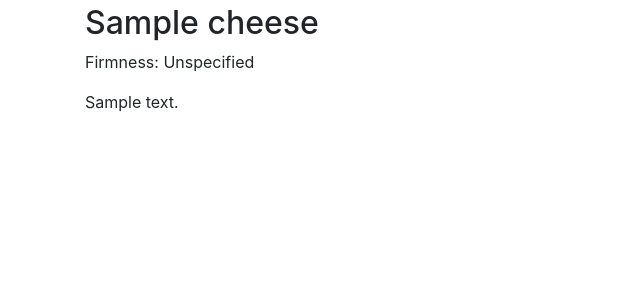
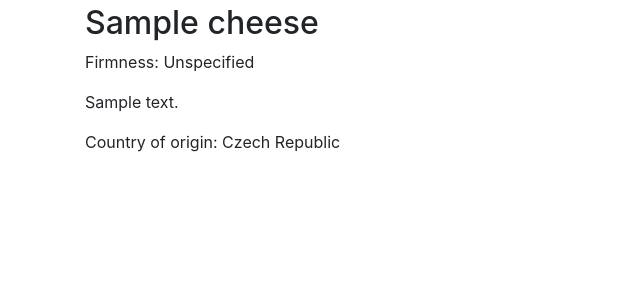
Before and after one commit to sup3rtrup3r/everycheese, a Django app: template everycheese/templates/cheeses/cheese_detail.html in a window 1280 px wide. Shown: the part 56-356 px from the top of the page, without its empty margins (0-640 px from the left). Run offline with Django 3.2, Linux system fonts and the light colour scheme; the template is opened without the code that fills it: values that come from a table or form of the project are taken from there, others are empty; tables that the repository leaves empty hold one stand-in row (values such as "Sample post"); some libraries are stand-ins or nearby versions.

Commit message:
Implement cheese country of origin

```diff
--- a/config/settings/base.py
+++ b/config/settings/base.py
@@ -83,6 +83,7 @@ THIRD_PARTY_APPS = [
     "allauth",
     "allauth.account",
     "allauth.socialaccount",
+    'django_countries',
 ]
 
 LOCAL_APPS = [
--- a/everycheese/cheeses/models.py
+++ b/everycheese/cheeses/models.py
@@ -1,4 +1,5 @@
 from django.db import models
+from django_countries.fields import CountryField
 
 from autoslug import AutoSlugField
 from model_utils.models import TimeStampedModel
@@ -20,6 +21,7 @@ class Cheese(TimeStampedModel):
     firmness = models.CharField("Firmness", max_length=20,
                                 choices=Firmness.choices,
                                 default=Firmness.UNSPECIFIED)
+    country_of_origin = CountryField("Country of Origin", blank=True)
 
     def __str__(self):
         return self.name
--- a/everycheese/templates/cheeses/cheese_detail.html
+++ b/everycheese/templates/cheeses/cheese_detail.html
@@ -13,4 +13,8 @@
 {% if cheese.description %}
 	<p>{{ cheese.description }}</p>
 {% endif %}
+
+{% if cheese.country_of_origin %}
+	<p>Country of origin: {{ cheese.country_of_origin.name }}</p>
+{% endif %}
 {% endblock content %}
--- a/requirements/base.txt
+++ b/requirements/base.txt
@@ -13,3 +13,4 @@ django-model-utils==4.0.0  # https://github.com/jazzband/django-model-utils
 django-allauth==0.42.0  # https://github.com/pennersr/django-allauth
 django-crispy-forms==1.9.1  # https://github.com/django-crispy-forms/django-crispy-forms
 django-autoslug==1.9.7  # https://github.com/justinmayer/django-autoslug/
+django-countries==6.0  # https://github.com/SmileyChris/django-countries
```
Also changed, not shown: everycheese/cheeses/tests/factories.py (+1 -0 lines), everycheese/cheeses/tests/test_models.py (+1 -1 lines), everycheese/cheeses/migrations/0002_cheese_country_of_origin.py (added).
